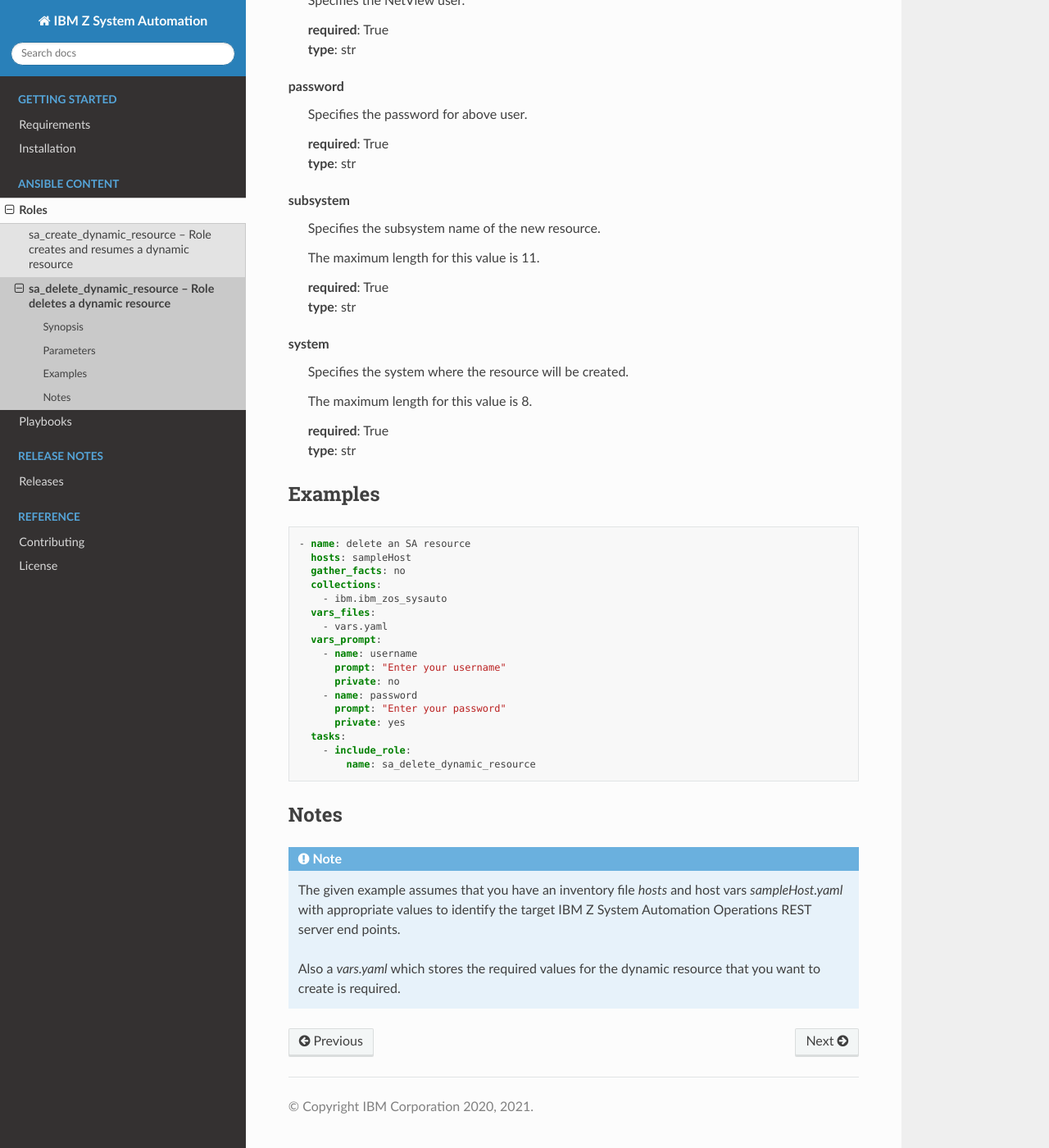
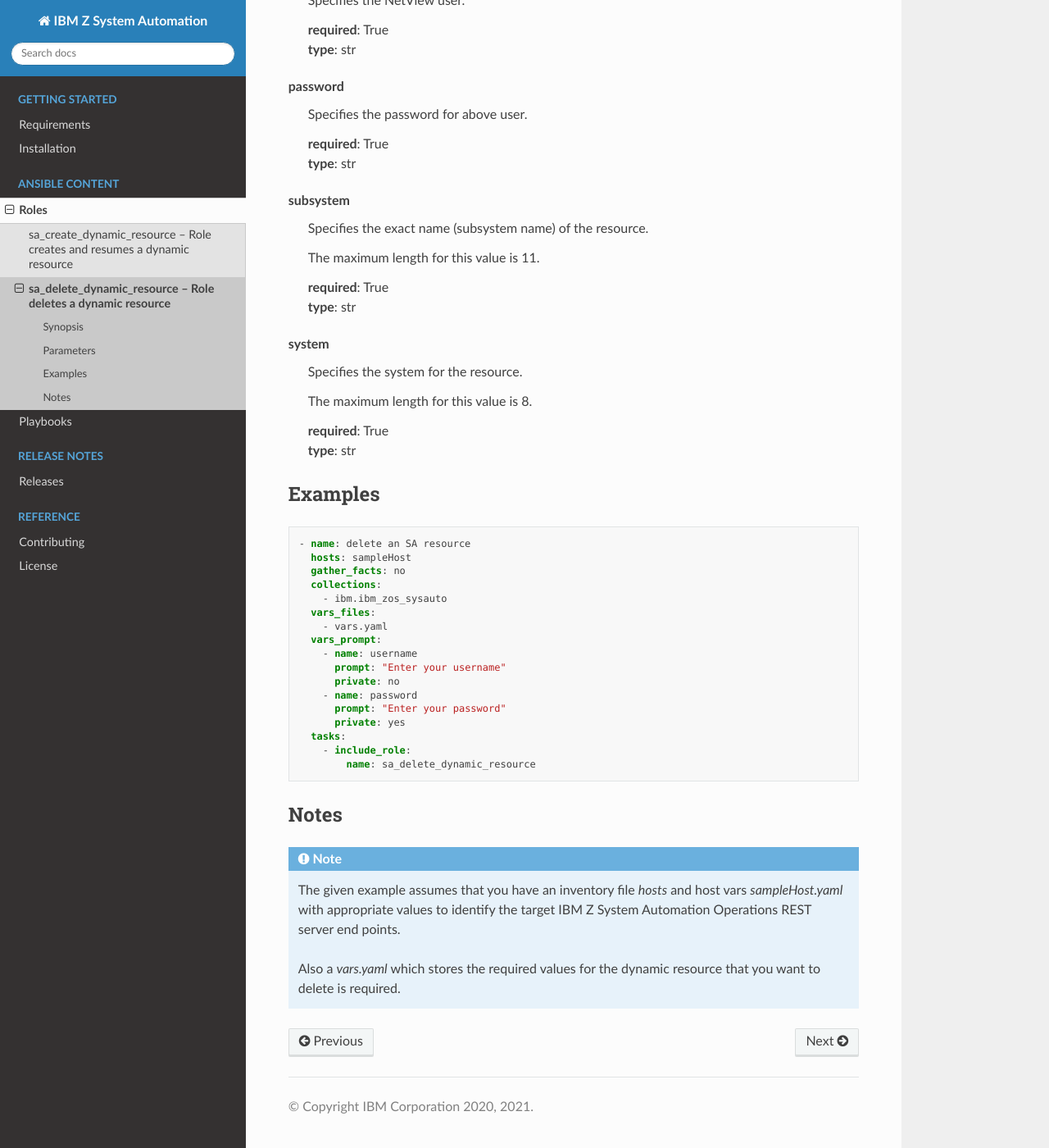
Before and after one commit to ansible-collections/ibm_zos_sysauto, a Sphinx documentation site: the page built from docs/source/roles/sa_delete_dynamic_resource.rst, in a window 1280 px wide and 1400 px high, scrolled down 1147 px. Shown: the whole window at 82% size. Built offline with Sphinx 7.4.7 and the Read the Docs theme 2.0.0, drawn with Linux system fonts in a browser that asks for light colours.

Commit message:
include correct doc/rst file for role delete resource

```diff
--- a/docs/source/roles/sa_delete_dynamic_resource.rst
+++ b/docs/source/roles/sa_delete_dynamic_resource.rst
@@ -85,7 +85,7 @@ password
 
 
 subsystem
-  Specifies the subsystem name of the new resource.
+  Specifies the exact name (subsystem name) of the resource.
 
   The maximum length for this value is 11.
 
@@ -96,7 +96,7 @@ subsystem
 
 
 system
-  Specifies the system where the resource will be created.
+  Specifies the system for the resource.
 
   The maximum length for this value is 8.
 
@@ -140,4 +140,4 @@ Notes
 .. note::
    The given example assumes that you have an inventory file *hosts* and host vars *sampleHost.yaml* with appropriate values to identify the target IBM Z System Automation Operations REST server end points.
 
-   Also a *vars.yaml* which stores the required values for the dynamic resource that you want to create is required.
+   Also a *vars.yaml* which stores the required values for the dynamic resource that you want to delete is required.
```
